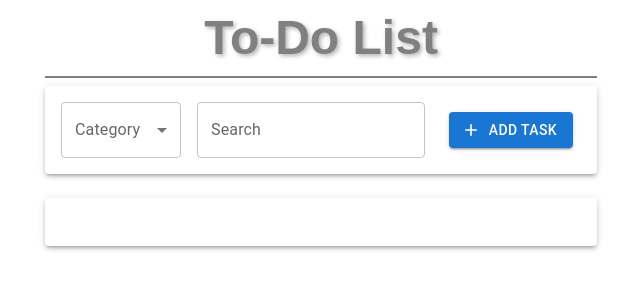
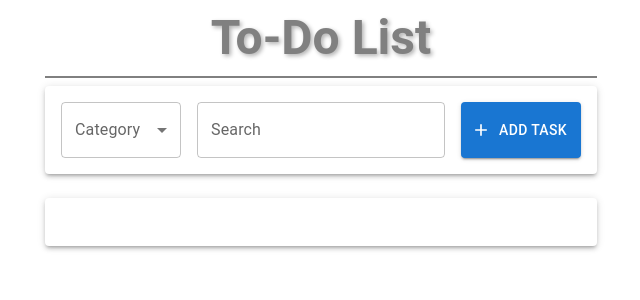
Before and after one commit to Umme-Zaiba/to-do-list-advanced, a React (Create React App) app: page / in a window 1280 px wide. Shown: the top 300 px of the page, without its empty margins (319-959 px from the left). Built offline with nearby package versions, Linux system fonts and the light colour scheme; the HTML template or start-up script is replaced by a standard one.

Commit message:
Update App

```diff
--- a/src/App.js
+++ b/src/App.js
@@ -26,7 +26,6 @@ function App() {
         variant="h3" gutterBottom align="center"
         sx={{
           mb: 1,
-          fontFamily: 'Arial, sans-serif',
           fontWeight: 'bold',
           color: 'gray',
           textShadow: '2px 2px 4px rgba(0, 0, 0, 0.3)',
--- a/src/components/Filter.js
+++ b/src/components/Filter.js
@@ -1,5 +1,5 @@
 import React from 'react';
-import { Paper, Box, FormControl, InputLabel, TextField, MenuItem, Select, IconButton, Button } from '@mui/material';
+import { Paper, Box, FormControl, InputLabel, TextField, MenuItem, Select, Button } from '@mui/material';
 import { Add as AddIcon } from '@mui/icons-material';
 
 function Filter({ filter, setFilter, search, setSearch, handleClickOpen }) {
@@ -29,9 +29,21 @@ function Filter({ filter, setFilter, search, setSearch, handleClickOpen }) {
           sx={{ mx: 2 }}
           variant="outlined"
         />
-        <IconButton color="primary" onClick={handleClickOpen} sx={{ height: '100%' }}>
-          <Button variant="contained" startIcon={<AddIcon />}>Add Task</Button>
-        </IconButton>
+        <Button
+          variant="contained"
+          startIcon={<AddIcon />}
+          onClick={handleClickOpen}
+          sx={{
+            height: 56,
+            whiteSpace: 'nowrap',
+            padding: '0 16px',
+            fontSize: '0.875rem',
+            minWidth: 120
+          }}
+        >
+          Add Task
+        </Button>
+
       </Box>
     </Paper>
   );
```
